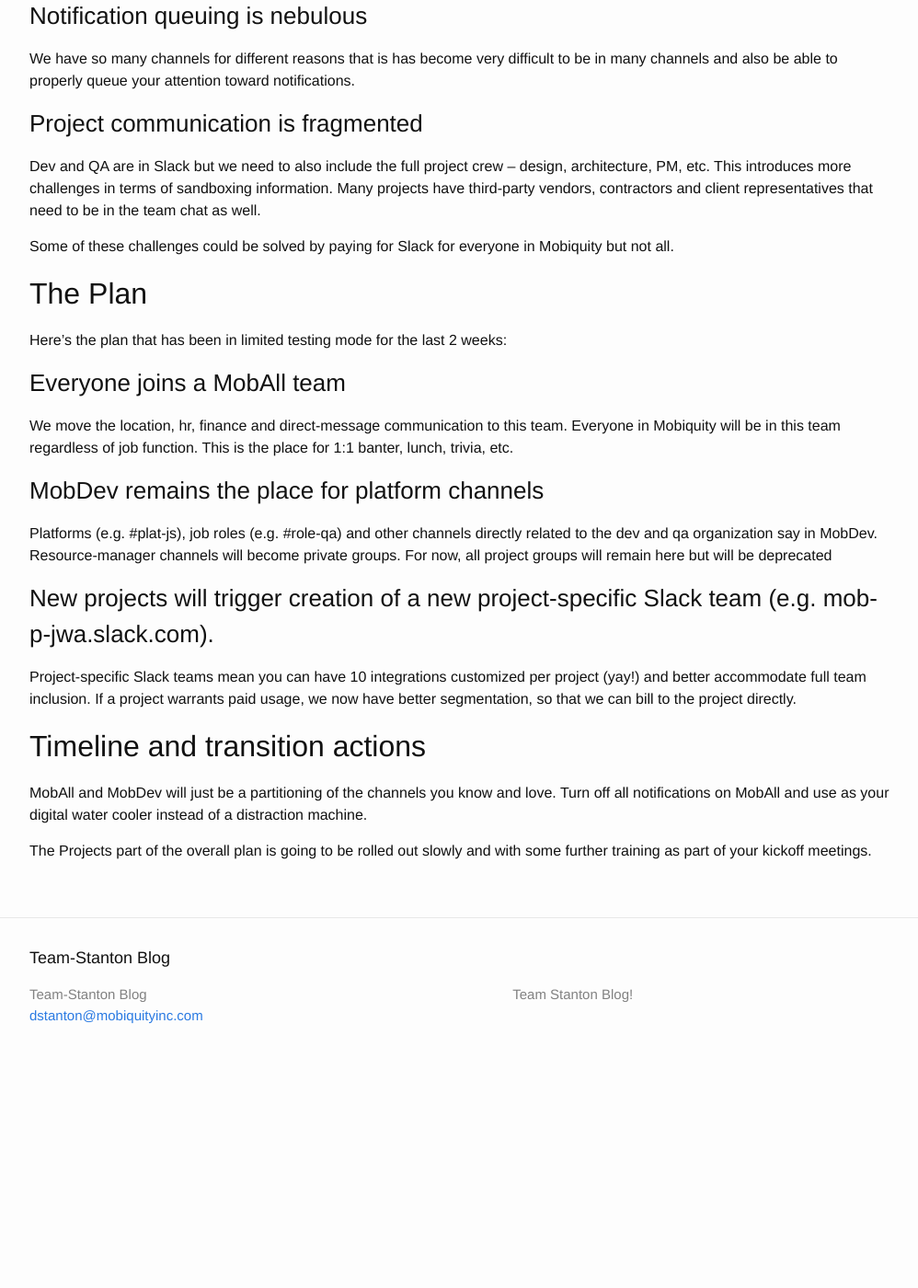
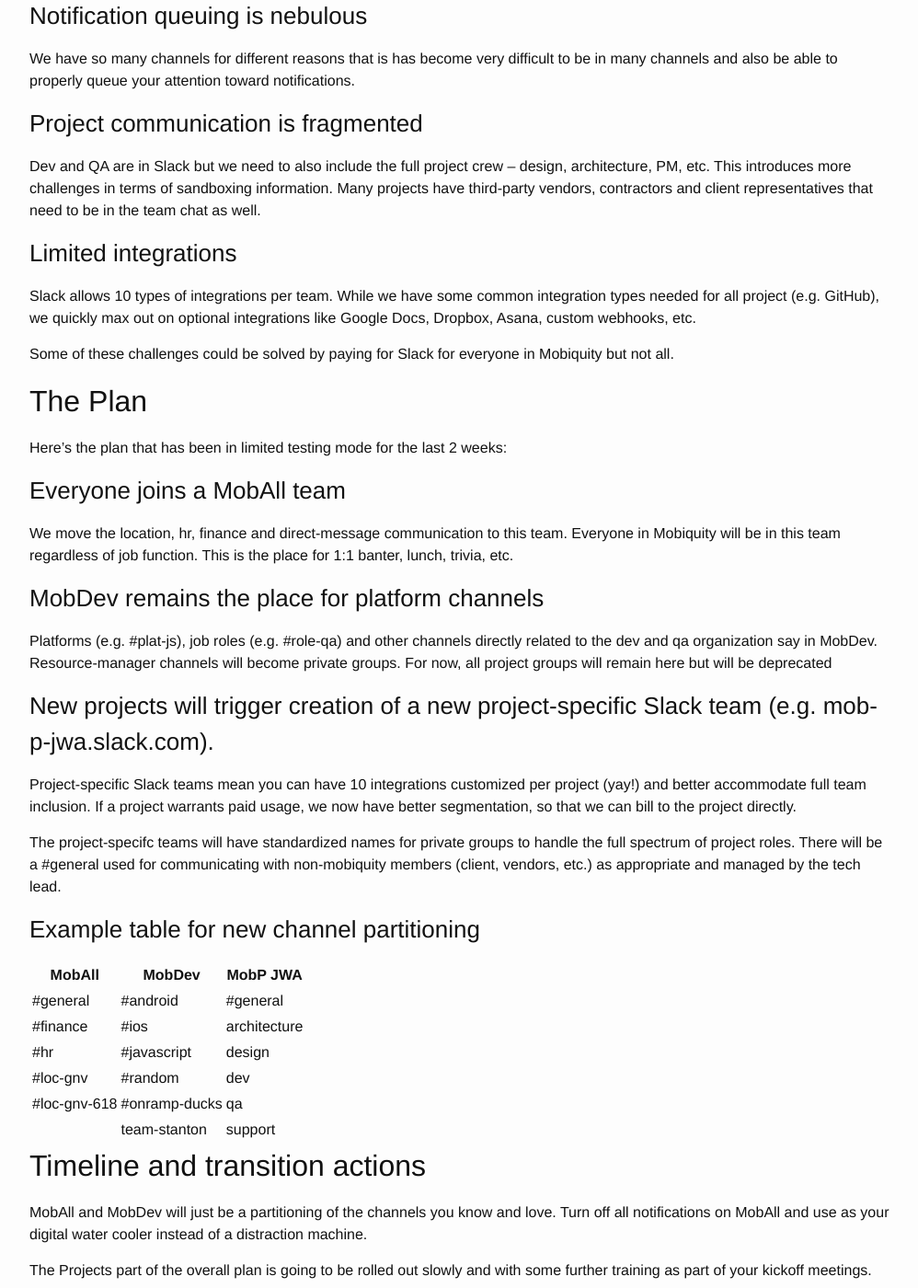
Before and after one commit to ajcrites/team-stanton, a Jekyll site: the page built from _posts/2015-03-03-slack-teams.markdown, in a window 1280 px wide and 1400 px high, scrolled down 508 px. Shown: the whole window at 92% size, without its empty margins (138-1136 px from the left). Built offline with Jekyll 4.4.1, drawn with Linux system fonts in a browser that asks for light colours; before the commit the page ends 1683 px from its top, so only the background shows below that.

Commit message:
Added example table.

```diff
--- a/_posts/2015-03-03-slack-teams.markdown
+++ b/_posts/2015-03-03-slack-teams.markdown
@@ -24,6 +24,10 @@
 
 Dev and QA are in Slack but we need to also include the full project crew -- design, architecture, PM, etc. This introduces more challenges in terms of sandboxing information. Many projects have third-party vendors, contractors and client representatives that need to be in the team chat as well.
 
+### Limited integrations
+
+Slack allows 10 types of integrations per team. While we have some common integration types needed for all project (e.g. GitHub), we quickly max out on optional integrations like Google Docs, Dropbox, Asana, custom webhooks, etc.
+
 Some of these challenges could be solved by paying for Slack for everyone in Mobiquity but not all.
 
 ## The Plan
@@ -42,6 +46,19 @@
 
 Project-specific Slack teams mean you can have 10 integrations customized per project (yay!) and better accommodate full team inclusion. If a project warrants paid usage, we now have better segmentation, so that we can bill to the project directly.
 
+The project-specifc teams will have standardized names for private groups to handle the full spectrum of project roles. There will be a #general used for communicating with non-mobiquity members (client, vendors, etc.) as appropriate and managed by the tech lead.
+
+### Example table for new channel partitioning
+
+| MobAll      | MobDev       | MobP JWA     |
+|-------------|--------------|--------------|
+|#general     | #android     | #general     |
+|#finance     | #ios         | architecture |
+|#hr          | #javascript  | design       |
+|#loc-gnv     | #random      | dev          |
+|#loc-gnv-618 | #onramp-ducks| qa           |
+|             | team-stanton | support      |
+
 ## Timeline and transition actions
 
 MobAll and MobDev will just be a partitioning of the channels you know and love. Turn off all notifications on MobAll and use as your digital water cooler instead of a distraction machine.
```
Also changed, not shown: other parts of _posts/2015-03-03-slack-teams.markdown (+1 -1 lines).
